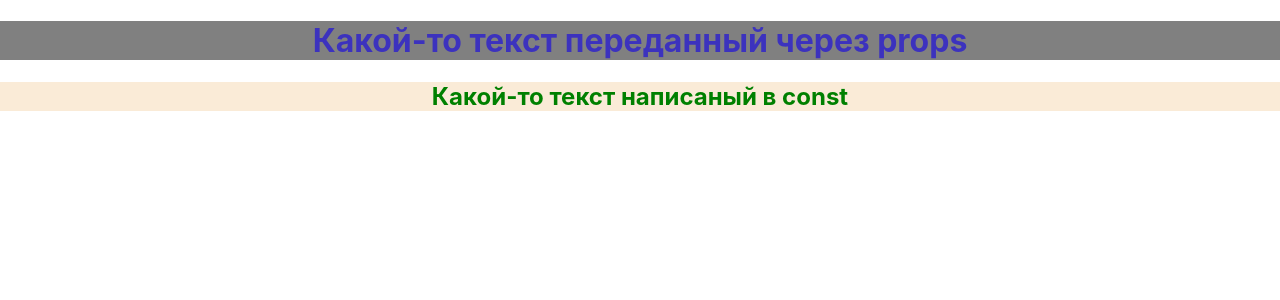
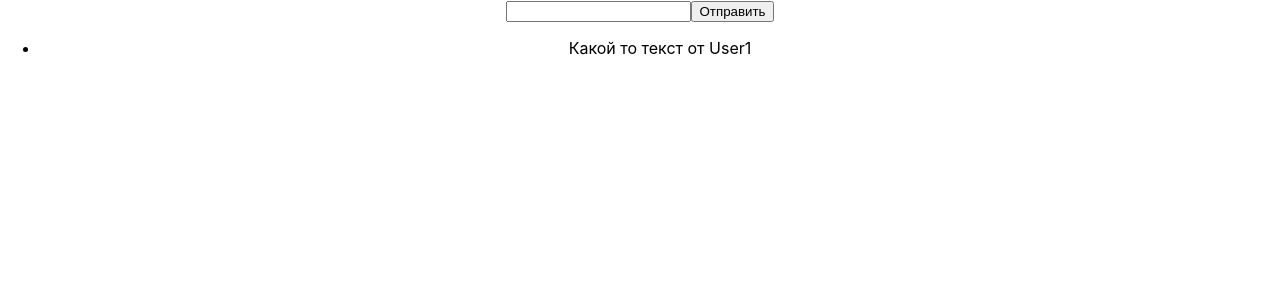
Before and after one commit to Tyagachev/React, a React (Create React App) app: page / in a window 1280 px wide. Shown: the top 300 px of the page. Built offline with nearby package versions, Linux system fonts and the light colour scheme.

Commit message:
addMessageList

```diff
--- a/src/App.jsx
+++ b/src/App.jsx
@@ -1,12 +1,17 @@
-import {Message} from './Components/Message/Message.jsx'
+//import {Message} from './Components/Message/Message.jsx'
+import { MessageList } from './Components/MessageList/MessageList.jsx';
 
 import './App.css';
 
 export const App =()=> {
+
   return (
-
     <div className="App">
-      <Message text ='Какой-то текст переданный через props'/>
+        <form>
+          <input type="text" />
+          <button type="button">Отправить</button>
+        </form>
+      <MessageList/>
     </div>
 
   );
--- /dev/null
+++ b/src/Components/MessageList/MessageList.jsx
@@ -0,0 +1,20 @@
+import React from "react";
+
+export const MessageList= (formProps) => {
+    const messageArray = [
+        {
+            text:'Какой то текст от',
+            autor:'User1'
+        }
+    ]
+    return(
+        <>
+            <ul>
+                {messageArray.map((el,idx)=><li key={idx}>
+                    <span>{el.text}</span>
+                    <span> {el.autor}</span>
+                </li>)}
+            </ul>
+        </>
+    )
+}
```
